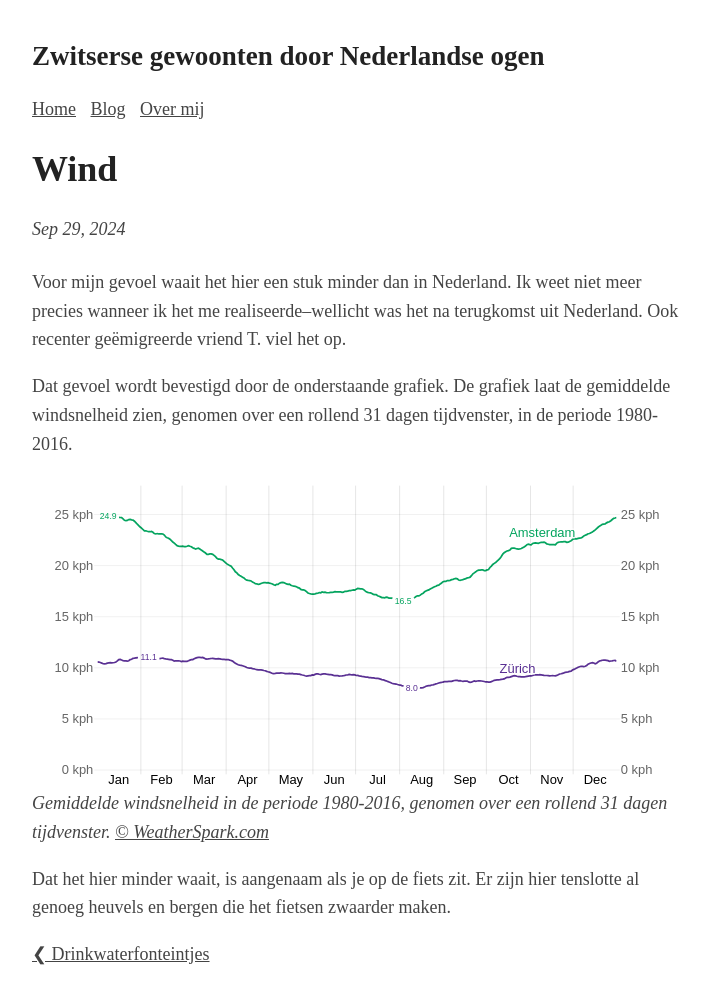
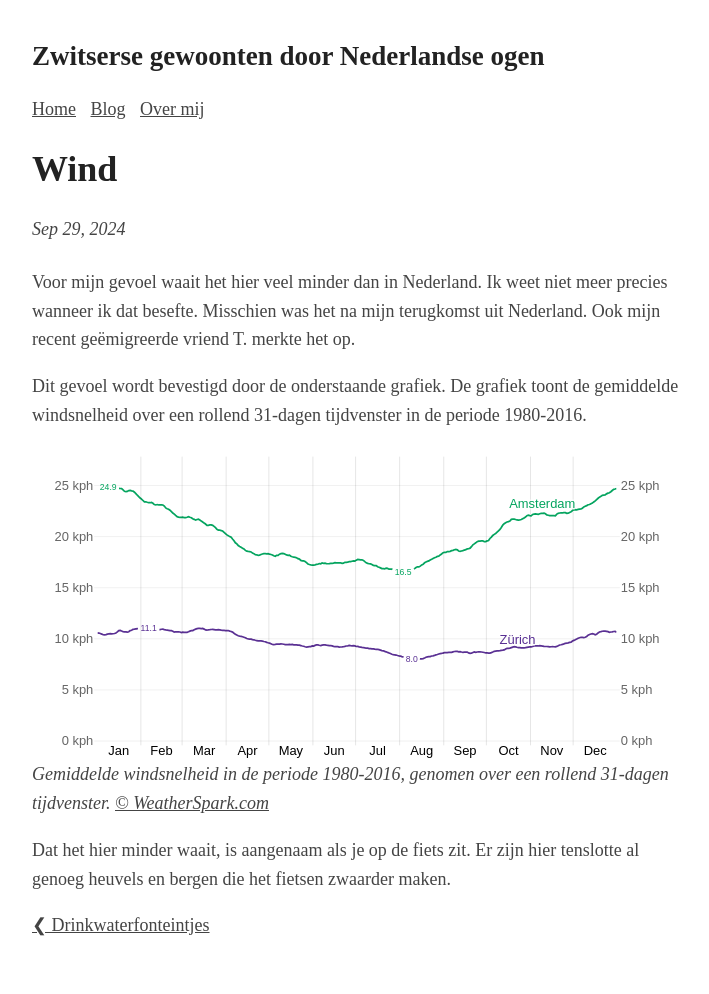
Before and after one commit to Roald87/roaldin.ch, a Jekyll site: the page built from _posts/2024-09-29-wind.md, in a window 1280 px wide. Shown: the whole page, without its empty margins (283-992 px from the left). Built offline with Jekyll 4.4.1, drawn with Linux system fonts in a browser that asks for light colours; comment, search, counter and statistics services are not loaded; after the commit the page ends 965 px from its top, so only the background shows below that.

Commit message:
Spellcheck by ChatGPT

```diff
--- a/_posts/2024-09-29-wind.md
+++ b/_posts/2024-09-29-wind.md
@@ -4,11 +4,11 @@ title: Wind
 image: assets/wind-ams-zur.svg
 ---
 
-Voor mijn gevoel waait het hier een stuk minder dan in Nederland. Ik weet niet meer precies wanneer ik het me realiseerde--wellicht was het na terugkomst uit Nederland. Ook recenter geëmigreerde vriend T. viel het op.
+Voor mijn gevoel waait het hier veel minder dan in Nederland. Ik weet niet meer precies wanneer ik dat besefte. Misschien was het na mijn terugkomst uit Nederland. Ook mijn recent geëmigreerde vriend T. merkte het op.
 
-Dat gevoel wordt bevestigd door de onderstaande grafiek. De grafiek laat de gemiddelde windsnelheid zien, genomen over een rollend 31 dagen tijdvenster, in de periode 1980-2016.
+Dit gevoel wordt bevestigd door de onderstaande grafiek. De grafiek toont de gemiddelde windsnelheid over een rollend 31-dagen tijdvenster in de periode 1980-2016.
 
 ![](assets/wind-ams-zur.svg)
-_Gemiddelde windsnelheid in de periode 1980-2016, genomen over een rollend 31 dagen tijdvenster. [© WeatherSpark.com](https://weatherspark.com/compare/y/60160~51381/Comparison-of-the-Average-Weather-in-Z%C3%BCrich-and-Amsterdam)_
+_Gemiddelde windsnelheid in de periode 1980-2016, genomen over een rollend 31-dagen tijdvenster. [© WeatherSpark.com](https://weatherspark.com/compare/y/60160~51381/Comparison-of-the-Average-Weather-in-Z%C3%BCrich-and-Amsterdam)_
 
 Dat het hier minder waait, is aangenaam als je op de fiets zit. Er zijn hier tenslotte al genoeg heuvels en bergen die het fietsen zwaarder maken.
```
